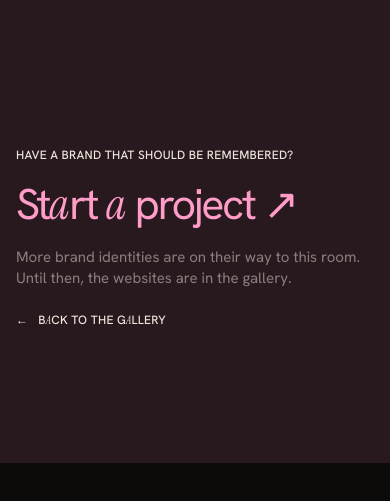
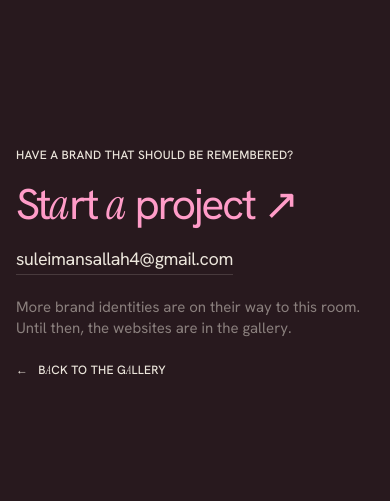
Before and after one commit to benedictareigns5678-a11y/reigns-gallery, a plain HTML site: page brand/gelee/index.html in a window 390 px wide. Shown: the part 8453-8954 px from the top of the page. Before the commit the page ends 8916 px from the top, so only its background shows below. Drawn offline with Linux system fonts and the light colour scheme.

Commit message:
Use suleimansallah4@gmail.com as the contact email and show it under Start a project
Co-Authored-By: Claude Opus 5.5 <noreply@anthropic.com>

```diff
--- a/brand/gelee/index.html
+++ b/brand/gelee/index.html
@@ -68,6 +68,7 @@
 <section class="cs-end">
   <span class="lab">Have a brand that should be remembered?</span>
   <a class="endlink" id="mail" href="#">St<span class="a">a</span>rt <span class="a">a</span> project ↗</a>
+  <a class="mailline" id="mailline" href="mailto:suleimansallah4@gmail.com">suleimansallah4@gmail.com</a>
   <p class="note">More brand identities are on their way to this room. Until then, the websites are in the gallery.</p>
   <a class="back lab" href="../../#work"><span>←</span><span>B<span class="a">a</span>ck to the g<span class="a">a</span>llery</span></a>
 </section>
@@ -90,6 +91,7 @@ document.getElementById('chapters').innerHTML = CHAPTERS.map(([title, line, boar
       `<img src="img/${f}-1200.webp" srcset="img/${f}-1200.webp 1200w, img/${f}-2000.webp 2000w" sizes="(max-width:767px) 100vw, 72vw" alt="${alt}" ${k === 0 && j === 0 ? 'fetchpriority="high"' : 'loading="lazy"'} width="1200" height="900">`).join('')}</div>
   </section>`).join('');
 document.getElementById('mail').href = 'mailto:' + GALLERY.email + '?subject=' + encodeURIComponent('A new brand project');
+const ml = document.getElementById('mailline'); ml.href = 'mailto:' + GALLERY.email; ml.textContent = GALLERY.email;
 </script>
 </body>
 </html>
--- a/css/site.css
+++ b/css/site.css
@@ -138,6 +138,8 @@ a{color:inherit;text-decoration:none}
 .end{position:relative;z-index:3;padding:16vh var(--pad) 20vh;border-top:1px solid var(--rule);display:flex;flex-direction:column;gap:20px}
 .endlink{font-size:min(11vw,20vh);line-height:.9;letter-spacing:-.055em;color:var(--ink2);transition:color .3s}
 .endlink:hover{color:var(--ink)}
+.mailline{font-size:clamp(18px,1.8vw,28px);letter-spacing:-.02em;color:var(--ink);border-bottom:1px solid var(--rule);align-self:flex-start;padding-bottom:4px;transition:border-color .3s,color .3s}
+.mailline:hover{color:var(--ink2);border-color:var(--ink2)}
 
 /* ================= PHONE ================= */
 @media (max-width:767px){
--- a/js/brands.js
+++ b/js/brands.js
@@ -7,6 +7,7 @@
   }), { threshold: [.3, .5] }).observe(sec);
   const mail = document.getElementById('mail');
   mail.href = 'mailto:' + GALLERY.email + '?subject=' + encodeURIComponent('A new project');
+  const ml = document.getElementById('mailline'); ml.href = 'mailto:' + GALLERY.email; ml.textContent = GALLERY.email;
   // branding rows rise in as they arrive
   if (!matchMedia('(prefers-reduced-motion: reduce)').matches) {
     const rows = document.querySelectorAll('.svc');
--- a/js/works.js
+++ b/js/works.js
@@ -14,7 +14,7 @@ const GALLERY = {
   name: "Suleiman Sallah",
   tagline: "Portfolio — a collection of built websites",
   owner: "Suleiman Sallah",
-  email: "benedictareigns5678@gmail.com",
+  email: "suleimansallah4@gmail.com",
   established: "MMXXVI",
 };
 
```
Also changed, not shown: index.html (+1 -0 lines).
